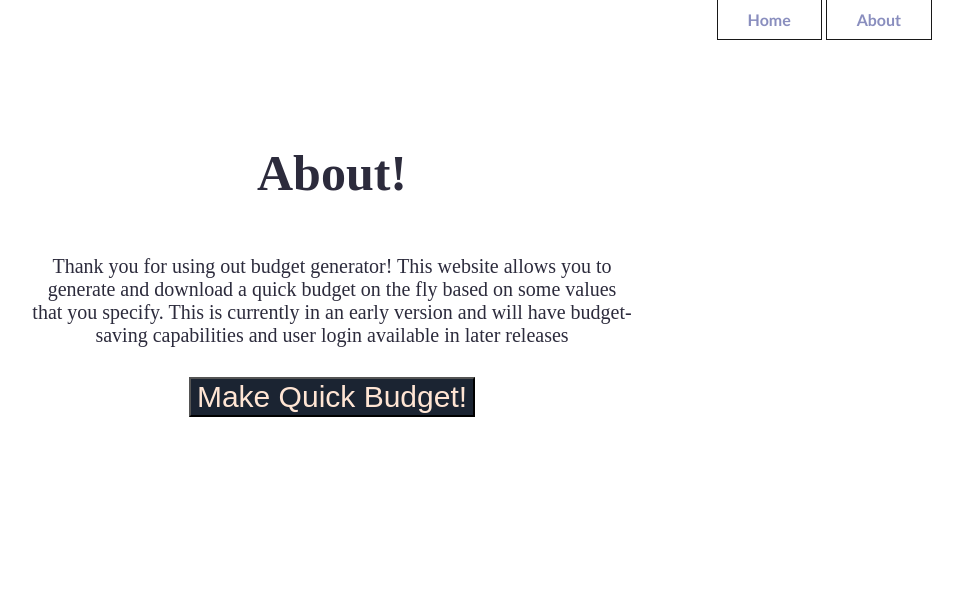
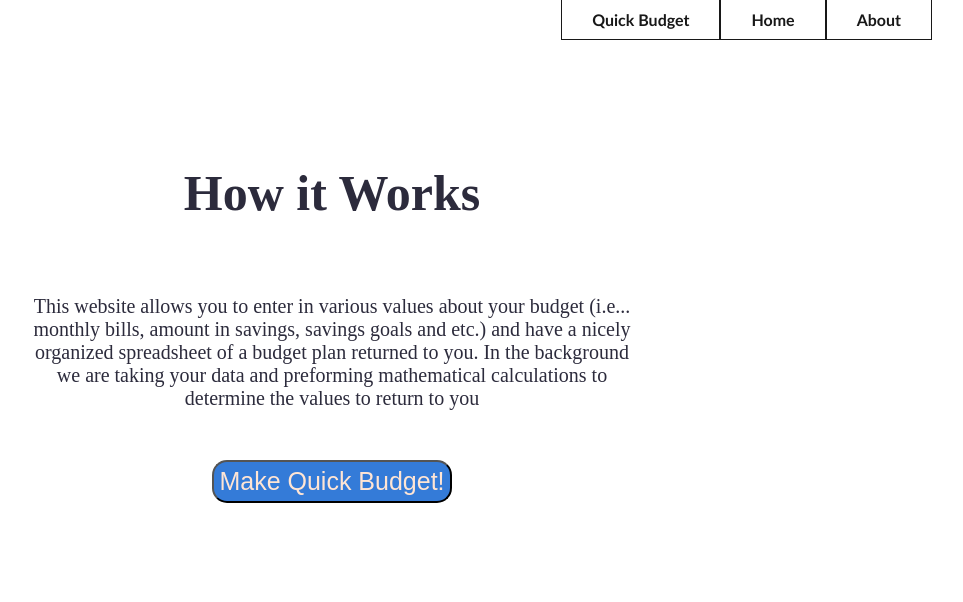
Before and after one commit to kindarian-enterprises/budget-generator, a Flask app: page /about in a window 1280 px wide. Shown: the top 602 px of the page, without its empty margins (308-1271 px from the left). Run offline with Flask 2, Linux system fonts and the light colour scheme.

Commit message:
Made Progress on html templates and css

```diff
--- a/application/home/routes.py
+++ b/application/home/routes.py
@@ -18,4 +18,4 @@ def about():
 @home_bp.route('/form')
 def form():
     ''' Will render the form entry page template'''
-    return render_template('form.html')
+    return render_template('form.jinja2')
--- a/application/home/static/main.css
+++ b/application/home/static/main.css
@@ -1,7 +1,7 @@
 body {
   margin: 0;
   padding: 0;
-  font-family: "Helvetica Neue", Arial, Helvetica, sans-serif;
+  font-family: Arial, Helvetica, sans-serif;
   color: #444;
   /* background-color: #1b2432; */
   background-color: white;
@@ -56,6 +56,7 @@ header h1.logo {
 }
 
 .hMain {
+  padding-top: 20px;
   font-size: 50px;
 }
 
@@ -75,7 +76,7 @@ header h1.logo {
   margin-left: 8%;
   margin-right: 8%;
   border: 1px solid #000;
-  padding-bottom: 50px;
+  padding-bottom: 10px;
 }
 
 .formInpt {
@@ -92,6 +93,7 @@ header h1.logo {
 
 .textInpt {
   width: 57%;
+  margin-bottom: 20px;
 }
 .hForm {
   font-size: 30px;
@@ -107,14 +109,17 @@ header h1.logo {
 .welcomeP {
   padding-left: 25%;
   padding-right: 25%;
-  padding-top: 20px;
+  padding-top: 40px;
   padding-bottom: 10px;
 }
 
 .quickButton {
-  font-size: 30px;
+  border-radius: 15px;
+  margin-top: 20px;
+  padding: 5px;
+  font-size: 25px;
   color: #ffe5d4;
-  background-color: #1b2432;
+  background-color: rgba(49, 121, 216, 0.986);
 }
 
 button.quickButton:hover {
@@ -154,6 +159,7 @@ h3 {
 }
 
 .menu {
+  display: flex;
   float: right;
   margin-top: 0px;
   /* border-radius: 4px;
@@ -169,7 +175,7 @@ h3 {
 }
 
 .menu li a {
-  color: #7d82b8;
+  color: black;
   text-decoration: none;
 }
 
@@ -178,6 +184,7 @@ h3 {
   padding-left: 30px;
   padding-right: 30px;
   margin: 0px;
+  margin-left: auto;
   /* border-radius: 10%; */
   border: 1px solid #000;
 }
--- a/application/home/templates/about.jinja2
+++ b/application/home/templates/about.jinja2
@@ -1,11 +1,8 @@
 {%extends "head.html"%} {%block content%}
 <div class="welcome">
-  <h1 class="hMain">About!</h1>
+  <h1 class="hMain">How it Works</h1>
   <p class="welcomeP">
-    Thank you for using out budget generator! This website allows you to
-    generate and download a quick budget on the fly based on some values that
-    you specify. This is currently in an early version and will have
-    budget-saving capabilities and user login available in later releases
+    This website allows you to enter in various values about your budget (i.e... monthly bills, amount in savings, savings goals and etc.) and have a nicely organized spreadsheet of a budget plan returned to you. In the background we are taking your data and preforming mathematical calculations to determine the values to return to you
   </p>
   <button type="button" class="quickButton">Make Quick Budget!</button>
 </div>
--- a/application/home/templates/head.html
+++ b/application/home/templates/head.html
@@ -14,6 +14,11 @@
           ><nav>
             <ul class="menu">
               <li>
+                <a class="link" href="{{ url_for('home_bp.form') }}"
+                  >Quick Budget</a
+                >
+              </li>
+              <li>
                 <a class="link" href="{{ url_for('home_bp.home') }}">Home</a>
               </li>
               <li>
```
Also changed, not shown: application/home/templates/form.jinja2 (renamed from application/home/templates/form.html, +8 -1 lines).
